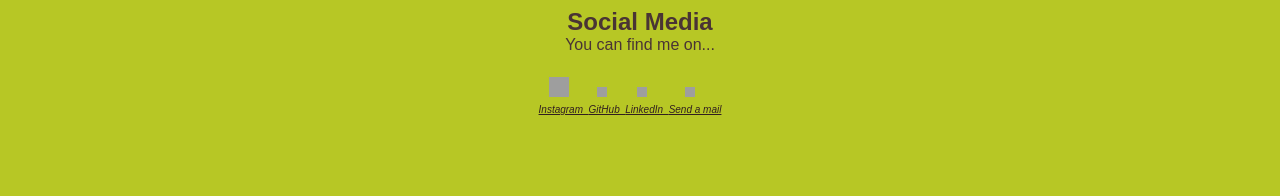
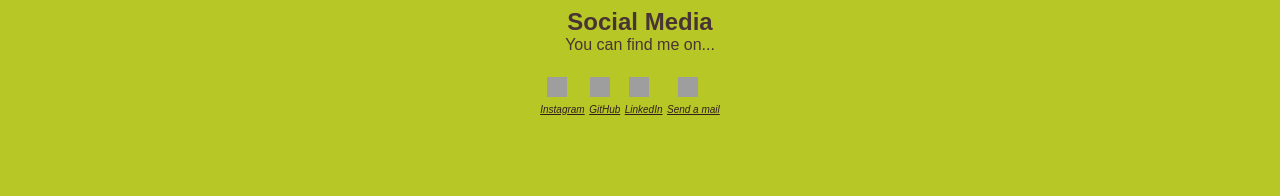
Before and after one commit to Ankita-Anandita/my-portfolio, a plain HTML site: page index.html in a window 1280 px wide. Shown: the part 1714-1910 px from the top of the page. Drawn offline with Linux system fonts and the light colour scheme; grey boxes are pictures that could not be loaded.

Commit message:
Update index.html

```diff
--- a/index.html
+++ b/index.html
@@ -58,15 +58,13 @@
         <div class="social-links">
 
 
-        	<div> <img src="https://image.flaticon.com/icons/png/128/2111/2111463.png" height="20px" width="20px"> <a href="https://www.instagram.com/ankita_anandita" target="-blank"><p id="insta"><em>Instagram &nbsp</em></p></a></div>
-
-        	<div> <img src="https://image.flaticon.com/icons/png/128/2111/2111432.png" height="10px" width="10px" > <a href="https://www.github.com/Ankita-Anandita" target="-blank"><p id="git"><em>GitHub &nbsp</em></p></a></div>
-
-
-        	<div>  <img src="https://image.flaticon.com/icons/png/128/174/174857.png" height="10px" width="10px" ><a href="https://www.linkedin.com/in/Ankita Anandita" target="-blank"><p id="LinkedIn"><em>LinkedIn &nbsp</em></p></a></div>
-
-
-        	<div> <img src="https://image.flaticon.com/icons/png/128/732/732200.png" height="10px" width="10px" > <a href="ankitaanandita24@gmail.com" target="-blank"><p id="gmail"><em>Send a mail</p></em></a></div>
+        	<div> <img src="https://image.flaticon.com/icons/png/128/2111/2111463.png" height="20px" width="20px"><a href="https://www.instagram.com/ankita_anandita" target="-blank"><p id="insta"><em>Instagram </em></p></a></div>
+		 &nbsp
+        	<div> <img src="https://image.flaticon.com/icons/png/128/2111/2111432.png" height="20px" width="20px" ><a href="https://www.github.com/Ankita-Anandita" target="-blank"><p id="git"><em>GitHub </em></p></a></div>
+		 &nbsp
+        	<div>  <img src="https://image.flaticon.com/icons/png/128/174/174857.png" height="20px" width="20px" ><a href="https://www.linkedin.com/in/Ankita Anandita" target="-blank"><p id="LinkedIn"><em>LinkedIn </em></p></a></div>
+		&nbsp
+        	<div> <img src="https://image.flaticon.com/icons/png/128/732/732200.png" height="20px" width="20px" ><a href="ankitaanandita24@gmail.com" target="-blank"><p id="gmail"><em>Send a mail</p></em></a></div>
 
 
         </div>
```
